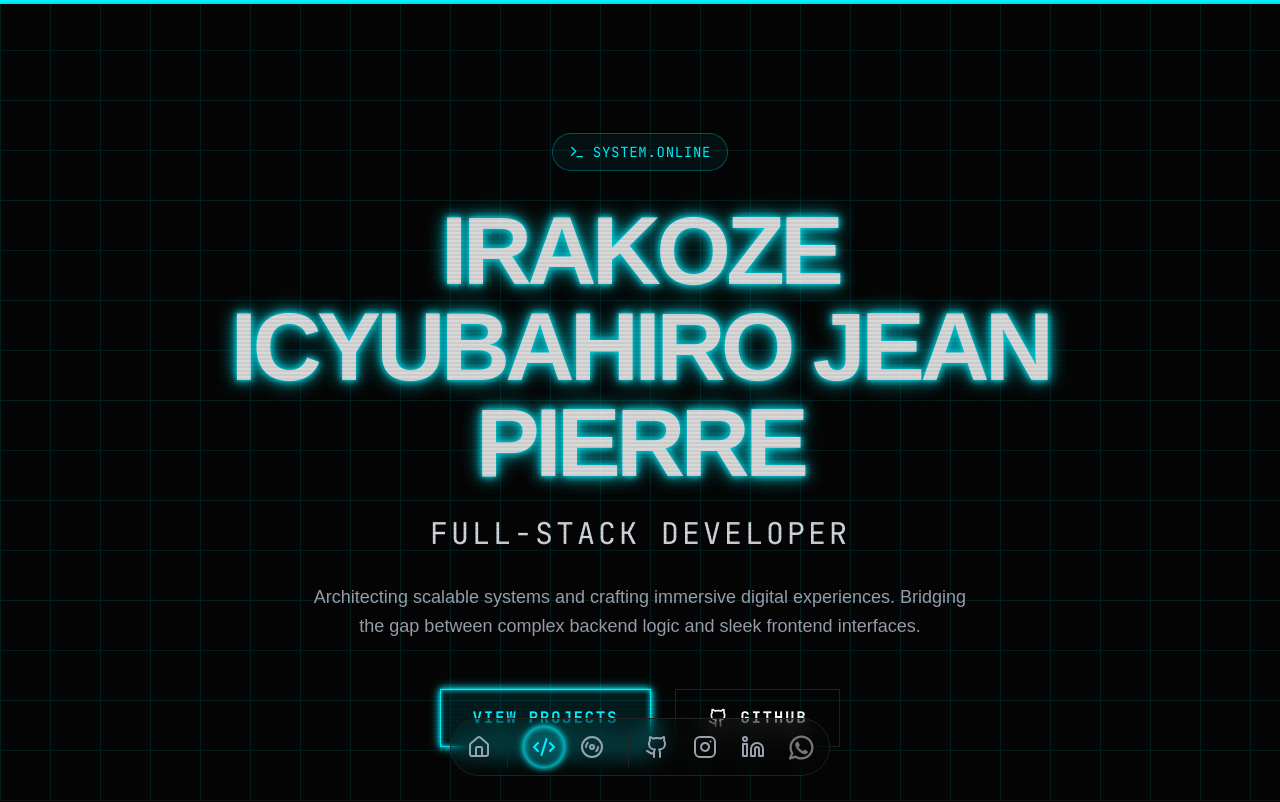
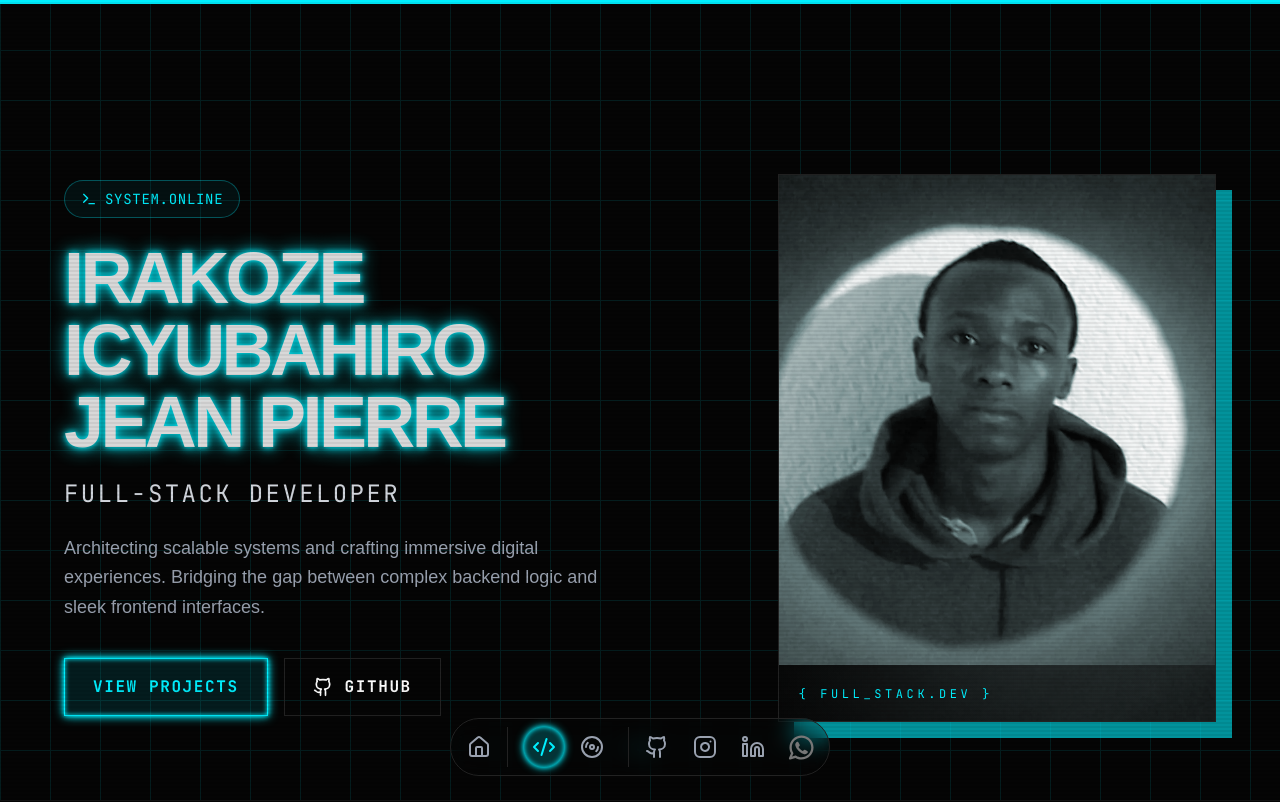
Before and after one commit to Icyubahiro-Jay-P/Portifolio, a React (Vite) app: page /dev in a window 1280 px wide. Shown: the top 802 px of the page. Built offline with nearby package versions, Linux system fonts and the light colour scheme.

Commit message:
style: enhance DevHero component layout and functionality with improved button actions and new image section

```diff
--- a/src/components/dev/DevHero.tsx
+++ b/src/components/dev/DevHero.tsx
@@ -1,53 +1,46 @@
 import * as m from "motion/react-m";
-import { TerminalIcon, GithubIcon } from "lucide-react";
+import { TerminalIcon, GithubIcon, ChevronDownIcon } from "lucide-react";
+
+const scrollTo = (id: string) =>
+  document.getElementById(id)?.scrollIntoView({ behavior: "smooth" });
+
 const DevHero = () => {
   return (
-    <section className="relative flex flex-col items-center justify-center min-h-screen px-6 pt-20">
+    <section className="relative flex flex-col items-center justify-center min-h-screen px-6 pt-24 overflow-hidden">
       <div className="absolute inset-0 bg-[radial-gradient(ellipse_at_center,var(--tw-gradient-stops))] from-neon-cyan/10 via-dark to-dark -z-10"></div>
 
+      <div className="relative z-10 grid items-center w-full max-w-6xl grid-cols-1 gap-14 lg:grid-cols-[1.2fr_0.8fr]">
         <m.div
-        initial={{
-          opacity: 0,
-          scale: 0.9,
-        }}
-        animate={{
-          opacity: 1,
-          scale: 1,
-        }}
-        transition={{
-          duration: 0.8,
-        }}
-        className="max-w-4xl text-center"
+          initial={{ opacity: 0, scale: 0.92 }}
+          animate={{ opacity: 1, scale: 1 }}
+          transition={{ duration: 0.8, ease: [0.22, 1, 0.36, 1] }}
+          className="text-center lg:text-left"
         >
-        <div className="inline-flex items-center gap-2 px-4 py-2 mb-8 border rounded-full border-neon-cyan/30 bg-neon-cyan/5">
+          <div className="inline-flex items-center gap-2 px-4 py-2 mb-6 border rounded-full border-neon-cyan/30 bg-neon-cyan/5">
             <TerminalIcon className="w-4 h-4 text-neon-cyan" />
             <span className="font-mono text-sm tracking-wider select-none text-neon-cyan">
               SYSTEM.ONLINE
             </span>
           </div>
 
-        <h1 className="mb-6 text-5xl font-black tracking-tighter text-white select-none font-display md:text-7xl lg:text-8xl crt-flicker neon-text-cyan">
-          IRAKOZE ICYUBAHIRO JEAN PIERRE
+          <h1 className="mb-5 text-4xl font-black tracking-tighter text-white select-none font-display md:text-6xl lg:text-7xl crt-flicker neon-text-cyan">
+            IRAKOZE ICYUBAHIRO <br className="hidden md:block" /> JEAN PIERRE
           </h1>
 
-        <h2 className="mb-8 font-mono text-xl tracking-widest text-gray-300 md:text-3xl">
+          <h2 className="mb-6 font-mono text-lg tracking-widest text-gray-300 md:text-2xl">
             FULL-STACK DEVELOPER
           </h2>
 
-        <p className="max-w-2xl mx-auto mb-12 font-sans text-lg leading-relaxed text-gray-400">
+          <p className="max-w-xl mx-auto mb-9 font-sans text-base leading-relaxed text-gray-400 lg:mx-0 md:text-lg">
             Architecting scalable systems and crafting immersive digital
-          experiences. Bridging the gap between complex backend logic and sleek
-          frontend interfaces.
+            experiences. Bridging the gap between complex backend logic and
+            sleek frontend interfaces.
           </p>
 
-        <div className="flex flex-col items-center justify-center gap-6 sm:flex-row">
+          <div className="flex flex-col items-center justify-center gap-4 sm:flex-row lg:justify-start">
             <button
-            className="w-full px-8 py-4 font-mono font-bold tracking-widest transition-all duration-300 border outline-none cursor-pointer sm:w-auto bg-neon-cyan/10 border-neon-cyan text-neon-cyan hover:bg-neon-cyan hover:text-dark neon-box-cyan"
-            onClick={() =>
-              document
-                .getElementById("deployments")
-                ?.scrollIntoView({ behavior: "smooth" })
-            }
+              className="w-full px-7 py-4 font-mono font-bold tracking-widest transition-all duration-300 border outline-none cursor-pointer sm:w-auto bg-neon-cyan/10 border-neon-cyan text-neon-cyan hover:bg-neon-cyan hover:text-dark neon-box-cyan"
+              onClick={() => scrollTo("deployments")}
             >
               VIEW PROJECTS
             </button>
@@ -55,14 +48,50 @@ const DevHero = () => {
               href="https://github.com/Icyubahiro-Jay-P"
               target="_blank"
               rel="noopener noreferrer"
-            className="flex items-center justify-center w-full gap-3 px-8 py-4 font-mono font-bold tracking-widest text-white transition-all duration-300 border group sm:w-auto border-dark-border hover:border-neon-cyan hover:text-neon-cyan hover:bg-neon-cyan/5"
+              className="flex items-center justify-center w-full gap-3 px-7 py-4 font-mono font-bold tracking-widest text-white transition-all duration-300 border group sm:w-auto border-dark-border hover:border-neon-cyan hover:text-neon-cyan hover:bg-neon-cyan/5"
             >
               <GithubIcon className="w-5 h-5 transition-transform group-hover:scale-110" />
               GITHUB
             </a>
           </div>
         </m.div>
+
+        {/* Portrait — neon-framed, gray-to-color on hover */}
+        <m.div
+          initial={{ opacity: 0, x: 40 }}
+          animate={{ opacity: 1, x: 0 }}
+          transition={{ delay: 0.3, duration: 0.9, ease: [0.22, 1, 0.36, 1] }}
+          className="relative hidden lg:block group"
+        >
+          <div className="absolute inset-0 translate-x-4 translate-y-4 bg-neon-cyan/60 -z-10 transition-transform group-hover:translate-x-2 group-hover:translate-y-2" />
+          <div className="relative overflow-hidden border border-dark-border">
+            <img
+              src="Dev Jay P.png"
+              alt="Irakoze Icyubahiro Jean Pierre — developer"
+              className="object-cover w-full h-full aspect-[4/5] grayscale group-hover:grayscale-0 transition-all duration-700"
+            />
+            <div className="absolute inset-0 bg-neon-cyan/10 mix-blend-overlay" />
+            <div className="absolute bottom-0 left-0 right-0 px-5 py-4 bg-gradient-to-r from-dark/95 to-dark/40">
+              <span className="font-mono text-xs tracking-[0.3em] text-neon-cyan uppercase">
+                {'{ full_stack.dev }'}
+              </span>
+            </div>
+          </div>
+        </m.div>
+      </div>
+
+      {/* scroll cue */}
+      <m.button
+        initial={{ opacity: 0 }}
+        animate={{ opacity: 1 }}
+        transition={{ delay: 1.1 }}
+        onClick={() => scrollTo("init-profile")}
+        aria-label="Scroll down"
+        className="absolute bottom-8 left-1/2 -translate-x-1/2 text-neon-cyan/50 hover:text-neon-cyan transition-colors cursor-pointer"
+      >
+        <ChevronDownIcon className="w-7 h-7 animate-bounce" />
+      </m.button>
     </section>
   );
-}
+};
 export default DevHero;
```
Lines whose indentation alone changed are shown as unchanged.
